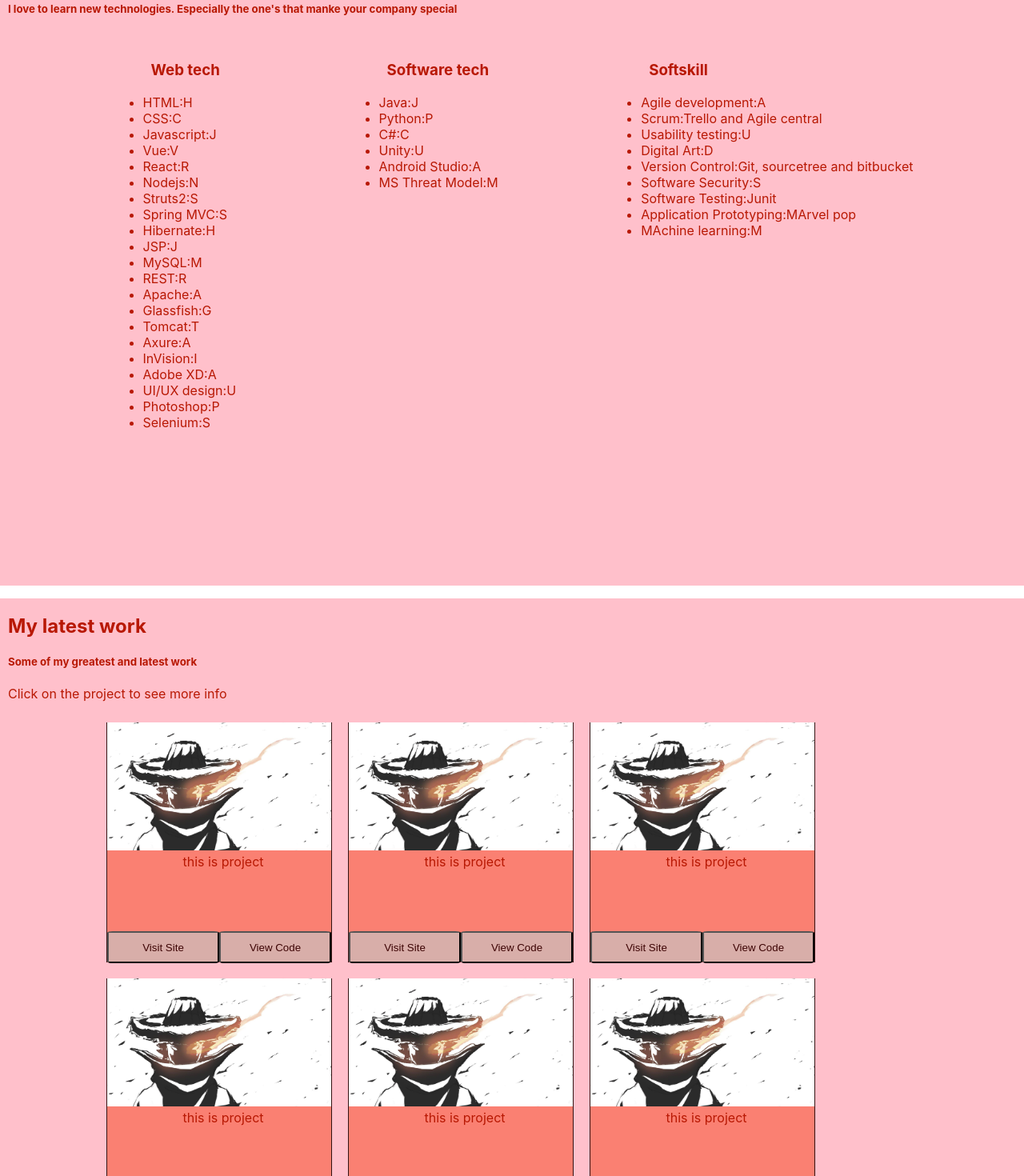
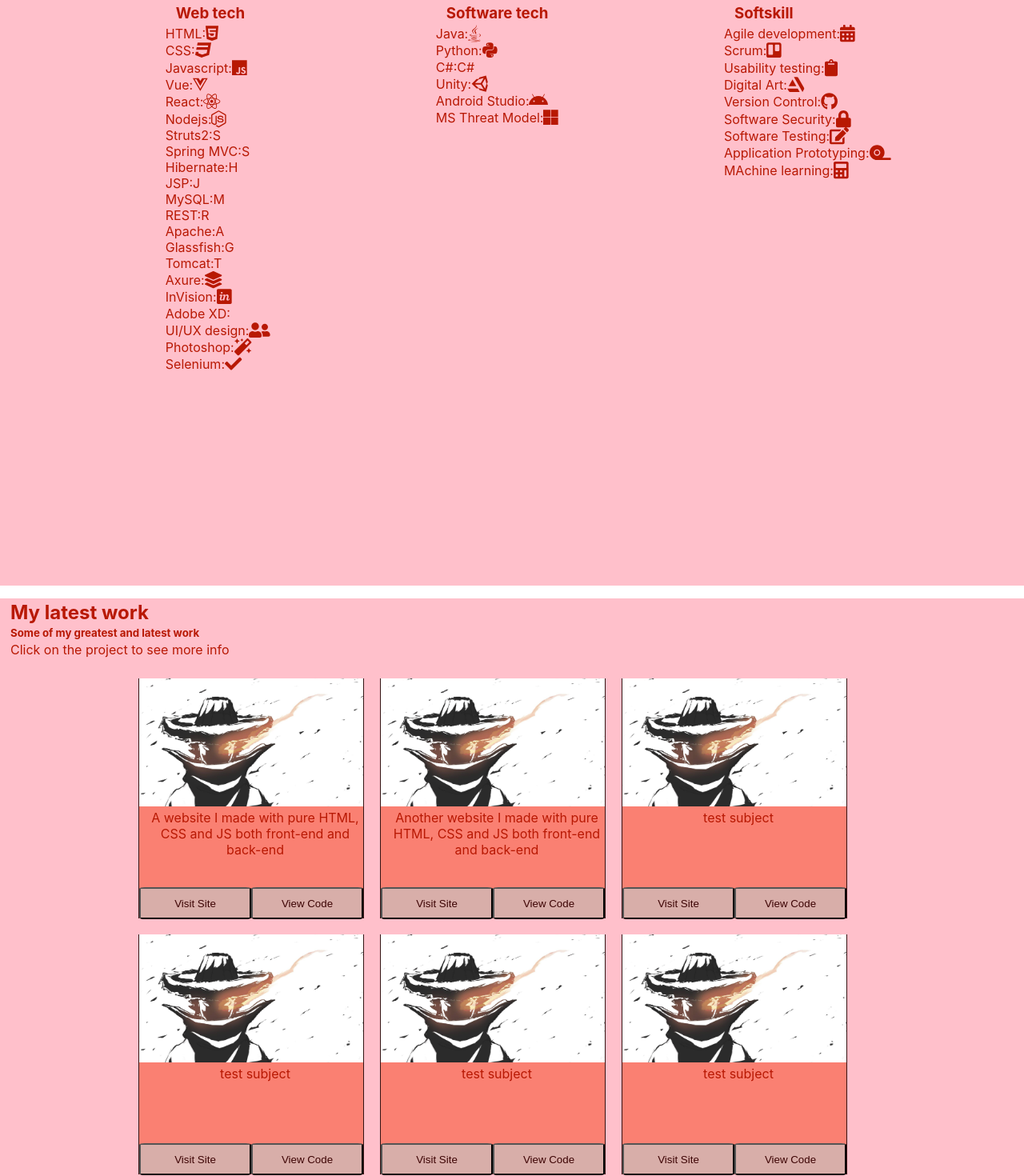
Before and after one commit to zahego/portfolio, a React (Create React App) app: page / in a window 1280 px wide. Shown: the part 1220-2690 px from the top of the page at 80% size. Built offline with nearby package versions, Linux system fonts and the light colour scheme.

Commit message:
figure out how to intergrate icon as props, connect codelink, visitlink and desc to project (need to do image as well). Need to continue with flexbox design and incorporate actual image in

```diff
--- a/src/App.js
+++ b/src/App.js
@@ -1,64 +1,77 @@
 import React from 'react';
 import './style/App.css';
 import './style/Project.css';
-import {Navbar} from './Components/Navbar';
-import {Landing} from './Components/Landing';
-import {Skill} from './Components/Skill';
-import {Project} from './Components/Project';
-import {QuickSummary} from './Components/QuickSummary';
-import {Education} from './Components/Education';
-import {WhyWorkWithMe} from './Components/WhyWorkWithMe';
-import {ContactMe} from './Components/ContactMe';
-import {AboutMe} from './Components/AboutMe';
+import { Navbar } from './Components/Navbar';
+import { Landing } from './Components/Landing';
+import { Skill } from './Components/Skill';
+import { Project } from './Components/Project';
+import { QuickSummary } from './Components/QuickSummary';
+import { Education } from './Components/Education';
+import { WhyWorkWithMe } from './Components/WhyWorkWithMe';
+import { ContactMe } from './Components/ContactMe';
+import { AboutMe } from './Components/AboutMe';
+import {
+  faUserFriends, faCheck,
+  faClipboard, faCalendarAlt, faCalculator,
+  faLock, faTape, faEdit,
+  faLayerGroup, faMagic,
+  faArrowAltCircleUp, faFastForward, faArrowsAlt
+} from '@fortawesome/free-solid-svg-icons';
+import {
+  faHtml5, faCss3, faJs, faVuejs, faReact, faNodeJs,
+  faJava, faPython, faUnity, faAndroid, faMicrosoft,
+  faTrello, faArtstation, faAdobe, faGithub,
+  faInvision
+} from '@fortawesome/free-brands-svg-icons';
 
 
 
-let database={
-  fullname:"Minh Tran",
-  firstName:"Minh",
+let database = {
+  fullname: "Minh Tran",
+  firstName: "Minh",
   title: "Full-stack software develper",
   email: "tug70814@temple.edu",
   address: "2238 N Park Ave, Philadelphia, PA, USA, 19132",
-  phone:"267-251-2752",
+  phone: "267-251-2752",
 
-  quote: "If you can do HTML,you can do CSS. Believe in yourself or sth...",
-  skill: [{name:"HTML", icon:"H"},{name:"CSS", icon:"C"},{name:"Javascript", icon:"J"},
-          {name:"Vue", icon:"V"},{name:"React", icon:"R"},{name:"Nodejs", icon:"N"},
-          {name:"Struts2", icon:"S"},{name:"Spring MVC", icon:"S"},{name:"Hibernate", icon:"H"},
-          {name:"JSP", icon:"J"},{name:"MySQL", icon:"M"},{name:"REST", icon:"R"},
-          {name:"Apache", icon:"A"},{name:"Glassfish", icon:"G"},{name:"Tomcat", icon:"T"},
-          {name:"Axure", icon:"A"},{name:"InVision", icon:"I"},{name:"Adobe XD", icon:"A"},
-          {name:"UI/UX design", icon:"U"},{name:"Photoshop", icon:"P"},{name:"Selenium", icon:"S"}],
+  quote: {jokeQuote:"If you can do Java,you can do Javscript. Believe in yourself or sth...",
+          trueQuote:"Society is ruled by one, but built by many."},
+  skill: [{ name: "HTML", icon: faHtml5 }, { name: "CSS", icon: faCss3 }, { name: "Javascript", icon: faJs },
+  { name: "Vue", icon: faVuejs }, { name: "React", icon: faReact }, { name: "Nodejs", icon: faNodeJs },
+  { name: "Struts2", icon: "S" }, { name: "Spring MVC", icon: "S" }, { name: "Hibernate", icon: "H" },
+  { name: "JSP", icon: "J" }, { name: "MySQL", icon: "M" }, { name: "REST", icon: "R" },
+  { name: "Apache", icon: "A" }, { name: "Glassfish", icon: "G" }, { name: "Tomcat", icon: "T" },
+  { name: "Axure", icon: faLayerGroup }, { name: "InVision", icon: faInvision }, { name: "Adobe XD", icon: faAdobe },
+  { name: "UI/UX design", icon: faUserFriends }, { name: "Photoshop", icon: faMagic }, { name: "Selenium", icon: faCheck }],
 
-  skill2: [{name:"Java", icon:"J"},{name:"Python", icon:"P"},{name:"C#", icon:"C"},
-           {name:"Unity", icon:"U"},{name:"Android Studio", icon:"A"},{name:"MS Threat Model", icon:"M"}],
+  skill2: [{ name: "Java", icon: faJava }, { name: "Python", icon: faPython }, { name: "C#", icon: "C#" },
+  { name: "Unity", icon: faUnity }, { name: "Android Studio", icon: faAndroid }, { name: "MS Threat Model", icon: faMicrosoft }],
 
-  skill3: [{name:"Agile development", icon:"A"},{name:"Scrum", icon:"Trello and Agile central"},{name:"Usability testing", icon:"U"},
-           {name:"Digital Art", icon:"D"},{name:"Version Control", icon:"Git, sourcetree and bitbucket"},{name:"Software Security", icon:"S"},
-           {name:"Software Testing", icon:"Junit"},{name:"Application Prototyping", icon:"MArvel pop"},{name:"MAchine learning", icon:"M"},],
+  skill3: [{ name: "Agile development", icon: faCalendarAlt }, { name: "Scrum", icon: faTrello }, { name: "Usability testing", icon: faClipboard },
+  { name: "Digital Art", icon: faArtstation }, { name: "Version Control", icon: faGithub }, { name: "Software Security", icon: faLock },
+  { name: "Software Testing", icon: faEdit }, { name: "Application Prototyping", icon: faTape }, { name: "MAchine learning", icon: faCalculator },],
 
-  characteristic: [{quality:"ambitious", des:"I am ambitious"},
-                  {quality:"quick learner", des:"I can learn quick"},
-                  {quality:"adaptable", des:"I can adapt fast"}],
-  school:{name:"Temple University",grad:"Dec 2020", location: "Philadelphia, PA, USA, 19122",
-          corsework:["Data Structure and Algorithm", "Mobile Design and Prototype", "Web App Development",
+  characteristic: [{ icon: faArrowAltCircleUp,quality: "ambitious", des: "I'm not afraid to aim high. Everywhere I go, I would like to make myself known for being able to improve for the better." },
+  { icon: faFastForward,quality: "quick learner", des: "I'm confident in my ability to catch up and reapply my understanding into the craft." },
+  { icon: faArrowsAlt ,quality: "adaptable", des: "I pride myself as someone who expand by generalization. I like to learn the new stacks and in the process of learning, I figure my ability to adapt could become of good use." }],
+  school: {
+    name: "Temple University", grad: "Dec 2020", location: "Philadelphia, PA, USA, 19122",
+    corsework: ["Data Structure and Algorithm", "Mobile Design and Prototype", "Web App Development",
       "Mobile App Development", "Quality Assurance and Testing", "Software Design",
       "Principles of Data Science", "Probability and Statistic", "Technical Writing",
       "Final Project in Computer Science", "UI/UX design", "Software Security Development",
-                    "Linear Algebra", "Calculus"]},
+      "Linear Algebra", "Calculus"]
+  },
+  project:[{desc: "A website I made with pure HTML, CSS and JS both front-end and back-end", visitlink: "http://cis-linux2.temple.edu:8080/SP20_3308_tug70814/", codelink: "https://github.com/zahego/Buggit"},
+  {desc: "Another website I made with pure HTML, CSS and JS both front-end and back-end", visitlink: "http://cis-linux2.temple.edu:8080/FA18_3308_tug70814/", codelink: "https://github.com/zahego/SAD"},
+  {desc: "test subject", visitlink: "http://google.com", codelink: "https://github.com/"},
+  {desc: "test subject", visitlink: "http://google.com", codelink: "https://github.com/"},
+  {desc: "test subject", visitlink: "http://google.com", codelink: "https://github.com/"},
+  {desc: "test subject", visitlink: "http://google.com", codelink: "https://github.com/"},
+  {desc: "test subject", visitlink: "http://google.com", codelink: "https://github.com/"},
+  {desc: "test subject", visitlink: "http://google.com", codelink: "https://github.com/"}]
 };
 
-/*let database={
-  fullname:"Minh Tran",
-  firstName:"Minh",
-  title: "Fullstack Software Developer",
-  skill: [{name:"HTML", icon:"H"},{name:"CSS", icon:"C"},{name:"Javascript", icon:"J"}],
-  characteristic: [{quality:"ambitious", des:"I am ambitious"},
-                  {quality:"quick learner", des:"I can learn quick"},
-                  {quality:"adaptable", des:"I can adapt fast"}],
-  school:{name:"Temple University",grad:"Dec 2020", location: "Philadelphia, PA, USA, 19122",
-          corsework:["this and that","that and this"]},
-};*/
 
 function myFunction() {
   var winScroll = document.body.scrollTop || document.documentElement.scrollTop;
@@ -67,26 +80,29 @@
   document.getElementById("progress-bar").style.width = scrolled + "%";
 }
 class App extends React.Component {
-  componentDidMount(){
-    window.onscroll = function() {myFunction()};
+  componentDidMount() {
+    window.onscroll = function () { myFunction() };
+    console.log(database.quote.jokeQuote);
   }
-  componentDidUpdate(){
-    window.onscroll = function() {myFunction()};
+  componentDidUpdate() {
+    window.onscroll = function () { myFunction() };
   }
-  render(){
+
+  render() {
     return (
       <div className="app-body">
         <Navbar />
         <div className="content">
           <Landing ldname={database.fullname} ldtitle={database.title} ldquote={database.quote} ldpic='./Resources/edgy.png'/>
-    <QuickSummary qsname={database.firstName} qstitle={database.title}/>
-    <Skill sskill1={database.skill} sskill2={database.skill2} sskill3={database.skill3}/>
-    <Project />
-    <Education eschool={database.school}/>
-    <WhyWorkWithMe characteristic={database.characteristic}/>
+          <QuickSummary qsname={database.firstName} qstitle={database.title} />
+          <Skill sskill1={database.skill} sskill2={database.skill2} sskill3={database.skill3} />
+          <Project pproject={database.project}/>
+
+          <Education eschool={database.school} />
+          <WhyWorkWithMe characteristic={database.characteristic} />
           <ContactMe />
           <AboutMe abname={database.fullname} abfname={database.firstName} abtitle={database.title}
-              abadress={database.address} abphone={database.phone} abemail={database.email}/>
+            abadress={database.address} abphone={database.phone} abemail={database.email} />
         </div>
       </div>
     );
--- a/src/Components/AboutMe.js
+++ b/src/Components/AboutMe.js
@@ -19,7 +19,10 @@
             <p>Adress: {abadress}</p>
             <p>Phone: {abphone}</p>
             <p>Email: {abemail}</p>
-            <h5 className="bottomOfDiv">@2020 by {abname}</h5>
+            <div className="bottomOfDiv">
+            <h5 >@2020 by {abname}</h5>
+            <h6 >made with React and fontAwesome</h6>
+            </div>
         </footer>
 
     )
--- a/src/Components/ContactMe.js
+++ b/src/Components/ContactMe.js
@@ -24,7 +24,7 @@
             <FontAwesomeIcon icon={faCodepen} size="2x" className="fontAwesome"/>
             </div>
             </div>
-            <img src={require('../Resources/connection.png')} style={{width:"500px", height:"300px", opacity:"0.5"}}></img>
+            <img src={require('../Resources/connection.png')} style={{width:"500px", height:"300px", opacity:"0.5"}} alt="contact.png"></img>
 
             </div>
             </section>
--- a/src/Components/Education.js
+++ b/src/Components/Education.js
@@ -23,7 +23,7 @@
             <h3>{eschool.name}</h3>
             <h5>{eschool.location}</h5>
             </div>
-            <img src={require('../Resources/temple.png')} style={{width:"500px", height:"120px", opacity:"0.5"}}></img>
+            <img src={require('../Resources/temple.png')} style={{width:"400px", height:"100px", opacity:"0.5"}} alt="temple.png"></img>
             </div>
             <ul style={flexContain1}>
                 {eschool.corsework.map((c,id)=>{
--- a/src/Components/Landing.js
+++ b/src/Components/Landing.js
@@ -31,7 +31,8 @@
                         {/*<img style={{backgroundImage:`url(${require("../Resources/edgy.png")})`}} alt="pic"></img>*/}
                         <h1 style={{fontSize:"80px", margin:"0"}}>{ldname}</h1>
                         <h3>{ldtitle}</h3>
-                        <p>{ldquote}</p>
+                        <p style={{textDecoration:"line-through", margin:"0"}}>{ldquote.jokeQuote}</p>
+                        <p style={{ margin:"0"}}>"{ldquote.trueQuote}"-<b>King Tut</b></p>
 
                     </div>
                 </div>
--- a/src/Components/Navbar.js
+++ b/src/Components/Navbar.js
@@ -6,7 +6,7 @@
 export const Navbar=()=>{
     return(
         <header className="navbar">
-            <div class="progress-bar" id="progress-bar"></div>
+            <div className="progress-bar" id="progress-bar"></div>
             <ul>
             <li style={{alignItems:"flex-start", flex:"2",marginTop:"0"}}>< a href="./index.html"><img src={require('../Resources/logo-brand.png')} style={{ height:"50px", width:"auto"}} alt="banner"/></a></li>
             <li><Link activeClass="active" to="skill" smooth={true} spy={true} offset={-70} duration={500}>skill</Link></li>
--- a/src/Components/Project-Container.js
+++ b/src/Components/Project-Container.js
@@ -3,13 +3,13 @@
 
 
 
-export const ProjectContainer=({pjdimg, pjddes, pjdvisitlink, jjdcodelink})=>{
+export const ProjectContainer=({pjdimg, pjcdesc, pjcvisitlink, pjccodelink})=>{
     return(
         <div className="project-container">
-            <img src={require('../Resources/edgy.png')}></img>
-            <p>this is project</p>
-            <button >Visit Site</button>
-            <button >View Code</button>
+            <img src={require('../Resources/edgy.png')} alt="so long"></img>
+            <p>{pjcdesc}</p>
+            <a href={pjcvisitlink}><button>Visit Site</button></a>
+            <a href={pjccodelink}><button>View Code</button></a>
         </div>
 
     )
--- a/src/Components/Project.js
+++ b/src/Components/Project.js
@@ -8,33 +8,23 @@
     flexWrap: 'wrap',
     width: '90%',
 }
-var divStyle = {
-    display: "flex",
-    flexDirection: 'column',
-    justifyContent: 'center',
-    alignItems: 'center',
-    flexWrap: 'wrap',
-}
 
-export const Project=({name, pic, link})=>{
+export const Project=({pproject})=>{
     return(
         <div className="project" id="project">
             <section>
             <h1>My latest work</h1>
             <h5>Some of my greatest and latest work</h5>
             <p>Click on the project to see more info</p>
-            <div style={sectionStyle}>
+            <ul style={sectionStyle}>
+                {pproject.map((p,id)=>{
+                    return(
+                        <ProjectContainer pjcdesc={p.desc} pjcvisitlink={p.visitlink} pjccodelink={p.codelink}/>
+                    )
+                })}
 
-            <ProjectContainer />
-            <ProjectContainer />
-            <ProjectContainer />
-            <ProjectContainer />
-            <ProjectContainer />
-            <ProjectContainer />
-            <ProjectContainer />
-            <ProjectContainer />
             <div className="stopFloat"></div>
-            </div>
+            </ul>
             </section>
         </div>
 
--- a/src/Components/QuickSummary.js
+++ b/src/Components/QuickSummary.js
@@ -21,7 +21,7 @@
             <a href="#project"><button>Check out my project</button></a>
             </div>
             <div style={flexElement}>
-                <img src={require('../Resources/logo-brand.png')} style={{width: "500px", height: "auto"}}/>
+                <img src={require('../Resources/logo-brand.png')} style={{width: "500px", height: "auto"}} alt="logo-brand.png"/>
             </div>
             </div>
             </section>
--- a/src/Components/Skill.js
+++ b/src/Components/Skill.js
@@ -1,4 +1,6 @@
 import React from 'react';
+import { FontAwesomeIcon } from '@fortawesome/react-fontawesome';
+
 var sectionStyle={
     flexDirection:'row',
     justifyContent:'space-evenly',
@@ -10,7 +12,6 @@
       flexDirection:'column',
   }
 
-
 export const Skill=({sskill1, sskill2, sskill3})=>{
     return(
         <div className="skill" id="skill">
@@ -21,25 +22,54 @@
             <ul style={divStyle}>
                 <h3>Web tech</h3>
             {sskill1.map((s, id)=>{
+               if(typeof s.icon!=='string'){
+                return(
+                    <li key={id}>{s.name}:<FontAwesomeIcon icon={s.icon} size="lg" /></li>
+
+                )}
+                else{
                     return(
                         <li key={id}>{s.name}:{s.icon}</li>
-                )
+
+                    )}
                     })}
             </ul>
             <ul style={divStyle}>
             <h3>Software tech</h3>
             {sskill2.map((s, id)=>{
+                if(typeof s.icon!=='string'){
+                return(
+                    <li key={id}>{s.name}:<FontAwesomeIcon icon={s.icon} size="lg" /></li>
+
+                )}
+                else{
                     return(
                         <li key={id}>{s.name}:{s.icon}</li>
-                )
+
+                    )}
                     })}
+
+
+            {/*{sskill2.map((s, id)=>{
+                return(
+                    <li key={id}>{s.name}:<FontAwesomeIcon icon={s.icon as IconName} size="lg" /></li>
+                /*<li key={id}>{s.name}:{s.icon}</li>*/
+                /*)
+            })}*/}
             </ul>
             <ul style={divStyle}>
             <h3>Softskill</h3>
             {sskill3.map((s, id)=>{
+                if(typeof s.icon!=='string'){
+                    return(
+                        <li key={id}>{s.name}:<FontAwesomeIcon icon={s.icon} size="lg" /></li>
+
+                    )}
+                    else{
                         return(
                             <li key={id}>{s.name}:{s.icon}</li>
-                )
+
+                        )}
                         })}
             </ul>
             </div>
--- a/src/Components/WhyWorkWithMe.js
+++ b/src/Components/WhyWorkWithMe.js
@@ -1,9 +1,18 @@
 import React from 'react';
+import { FontAwesomeIcon } from '@fortawesome/react-fontawesome';
 var flexContain = {
     flexDirection: 'row',
     display: "flex",
     justifyContent: 'space-evenly',
-    flexWrap:"wrap",
+    alignContent:"flex-end",
+    flex: "1",
+    flexBasis: "50px 50px",
+    height: "350px",
+}
+var flexItems={
+    textAlign:"center",
+    width: "300px",
+    height: "200px"
 }
 export const WhyWorkWithMe=({characteristic})=>{
     return(
@@ -14,9 +23,9 @@
             <ul style={flexContain}>
                 {characteristic.map((c, id)=>{
                     return(
-                    <li key={id}>
-                        <p>icon{id}</p>
-                        <p>{c.quality}</p>
+                    <li key={id} style={flexItems}>
+                        <p><FontAwesomeIcon icon={c.icon} size="3x" /></p>
+                        <h3>{c.quality}</h3>
                         <p>{c.des}</p>
                     </li>)
                 })}
--- a/src/style/App.css
+++ b/src/style/App.css
@@ -11,12 +11,15 @@
 }
 .navbar ul{
   display:flex;
-  list-style: none;
+
   justify-content: flex-end;
   flex-direction: row;
   margin:0;
   z-index: 7;
   width:100%;
+}
+ul{
+  list-style: none;
 }
 .navbar ul li{
   margin: 1rem;
@@ -107,3 +110,6 @@
   z-index: 6;
   position: absolute;
 }
+h1, h2, h3, h4, h5, h6, p{
+  margin: 3px;
+}
```
Lines whose indentation alone changed are shown as unchanged.
